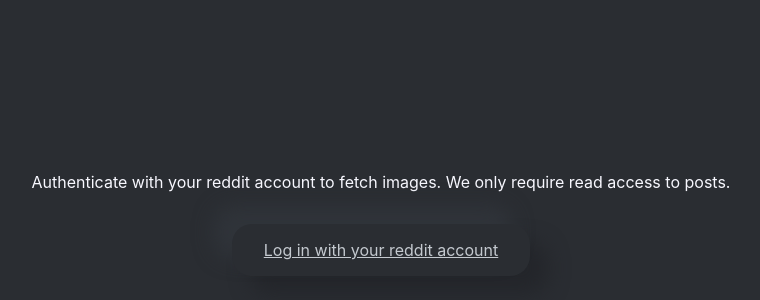
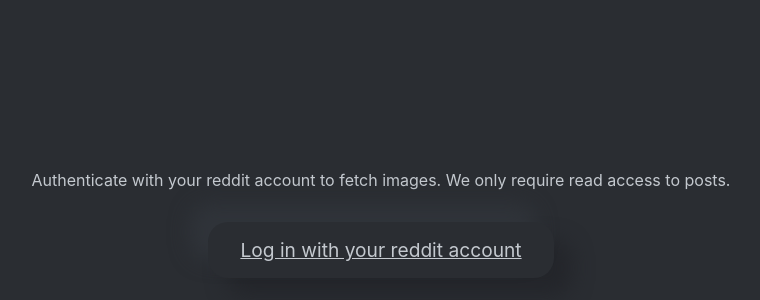
Before and after one commit to mackattack3k/pappr, a React (Create React App) app: page / in a window 1280 px wide. Shown: the part 176-476 px from the top of the page, without its empty margins (259-1019 px from the left). Built offline with nearby package versions, Linux system fonts and the light colour scheme; no server answers; the HTML template or start-up script is replaced by a standard one.

Commit message:
New text color

```diff
--- a/src/App.css
+++ b/src/App.css
@@ -4,6 +4,7 @@
 .App {
   height: 100%;
   overflow: hidden;
+  color: #c4c9cf;
 }
 
 .bg {
@@ -21,7 +22,6 @@
   height: 100%;
   width: 100%;
   background-color: #2a2d32;
-  color: ghostwhite;
   display: flex;
   justify-content: center;
   align-items: center;
@@ -33,7 +33,6 @@
   height: 100%;
   width: 100%;
   background-color: #2a2d32;
-  color: ghostwhite;
   display: flex;
   justify-content: center;
   align-items: center;
@@ -42,7 +41,6 @@
 
 .link {
   font-size: 2rem;
-  color: antiquewhite;
   text-decoration: underline;
 }
 
@@ -52,8 +50,9 @@
   box-shadow: -18px -18px 20px #30343a, 18px 18px 20px #24262b;
   border-radius: 20px;
   padding: 1rem 2rem;
-  color: #c4c9cf;
   background-color: #2a2d32;
   cursor: pointer;
   outline: none;
+  font-size: 1.2rem;
+  color: #c4c9cf;
 }
```
